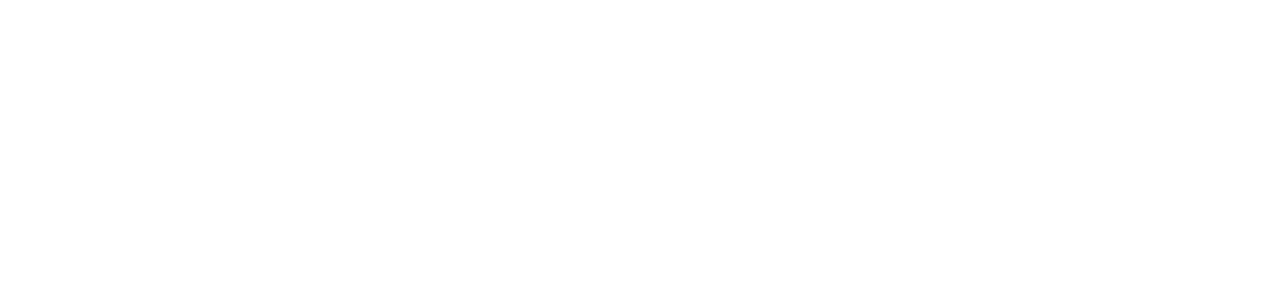
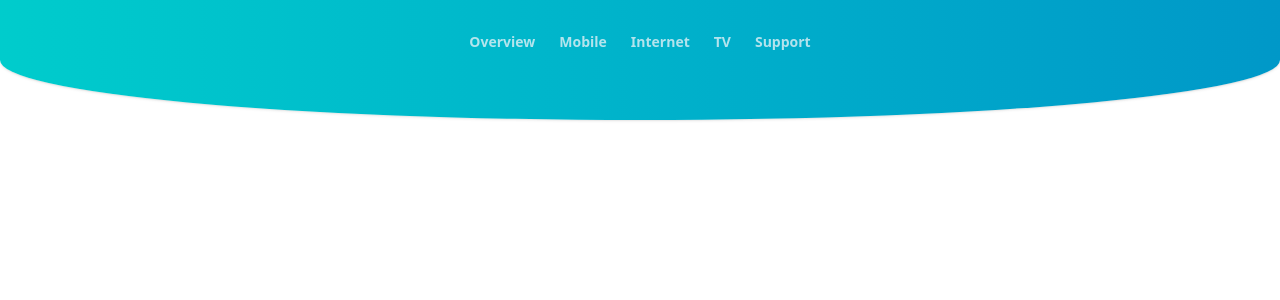
Before and after one commit to AbdelhakLabyadh/challenge, an Angular app: page / in a window 1280 px wide. Shown: the top 300 px of the page. Built offline with nearby package versions, Linux system fonts and the light colour scheme.

Commit message:
Adding Header

```diff
--- a/src/app/app.component.html
+++ b/src/app/app.component.html
@@ -1,2 +1,3 @@
+<app-header></app-header>
 
 <router-outlet />
--- a/src/app/app.component.ts
+++ b/src/app/app.component.ts
@@ -1,9 +1,10 @@
 import { Component } from '@angular/core';
 import { RouterOutlet } from '@angular/router';
+import { HeaderComponent } from "./header/header.component";
 
 @Component({
   selector: 'app-root',
-  imports: [RouterOutlet],
+  imports: [RouterOutlet, HeaderComponent],
   templateUrl: './app.component.html',
 })
 export class AppComponent {
--- /dev/null
+++ b/src/app/header/header.component.html
@@ -0,0 +1,12 @@
+<header class="fixed top-0 w-full bg-gradient-to-r h-[120px]
+from-[#00CCCC] to-[#0098C8] text-[#e0f0f5]/80 shadow rounded-b-[100%]">
+  <nav class="flex mx-auto p-4 justify-center items-center">
+    <div class="space-x-6 text-sm font-semibold py-4">
+      <a href="#" class="focus:text-white">Overview</a>
+      <a href="#" class="focus:text-white">Mobile</a>
+      <a href="#" class="focus:text-white">Internet</a>
+      <a href="#" class="focus:text-white">TV</a>
+      <a href="#" class="focus:text-white">Support</a>
+    </div>
+  </nav>
+</header>
```
Also changed, not shown: src/app/header/header.component.ts (added, +10 -0 lines), 1 other file (tests, documents, lock files or other folders).
